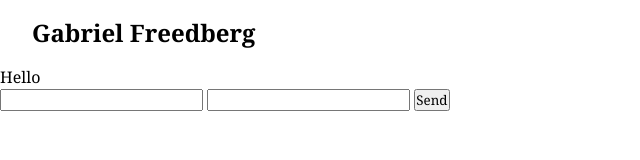
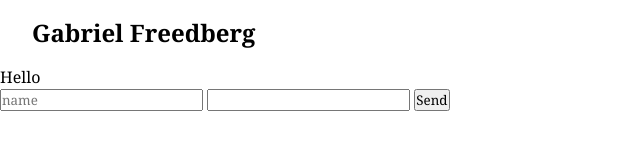
Before and after one commit to GabrielFreedberg/GabrielFreedberg.github.io, a plain HTML site: page contact.html in a window 1280 px wide. Shown: the full height of the page, 0-640 px from the left. Drawn offline with Linux system fonts and the light colour scheme.

Commit message:
Update contact.html

```diff
--- a/contact.html
+++ b/contact.html
@@ -26,7 +26,7 @@
             <p> Hello </p>
             <p> Hello </p>
             <form action="https://formsubmit.co/gabe.freedberg@gmail.com" method="POST">
-    <input type="text" name="name" required>
+    <input type="text" name="name" placeholder = "name" required>
     <input type="email" name="email" required>
     <button type="submit">Send</button>
 </form>
```
